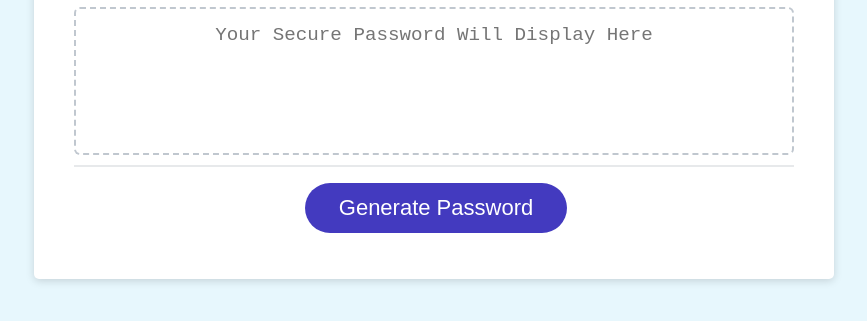
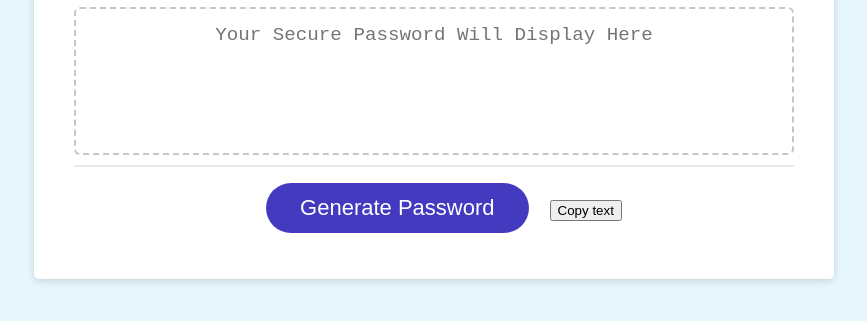
Before and after one commit to DanielFMcKay/Random-Password-Generator, a plain HTML site: page index.html in a window 1280 px wide. Shown: the part 241-562 px from the top of the page, without its empty margins (206-1073 px from the left). Drawn offline with Linux system fonts and the light colour scheme.

Commit message:
adding a copy text button, rough draft

```diff
--- a/Assets/script.js
+++ b/Assets/script.js
@@ -125,7 +125,21 @@ function displayPassword() {
 generateButton.addEventListener("click", displayPassword);
 
 // copy password to clipboard
-var copyButton = document.getElementById("copy");
+function copyFunction() {
+  // Get the text field
+  var copyText = document.getElementById("password");
+
+  // Select the text field
+  copyText.select();
+
+   // Copy the text inside the text field
+  navigator.clipboard.writeText(copyText.value);
+
+  // Alert the copied text
+  alert("Copied the text: " + copyText.value);
+}
+
+// var copyButton = document.getElementById("copy");
 
 function copyPassword() {
   var copyText = document.getElementById("password");
--- a/index.html
+++ b/index.html
@@ -26,6 +26,7 @@
         </section>
         <section class="card-footer">
           <button id="generate" class="btn">Generate Password</button>
+          <button onclick="copyFunction()">Copy text</button>
         </section>
       </section>
     </main>
```
